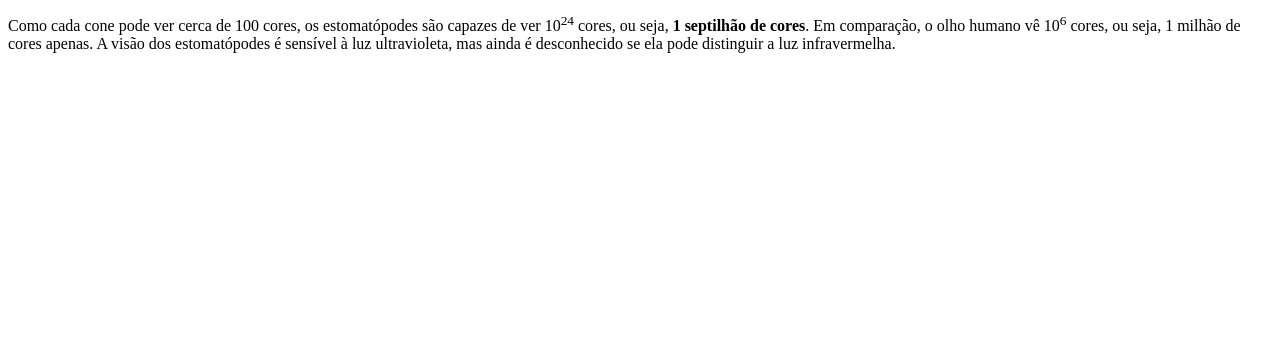
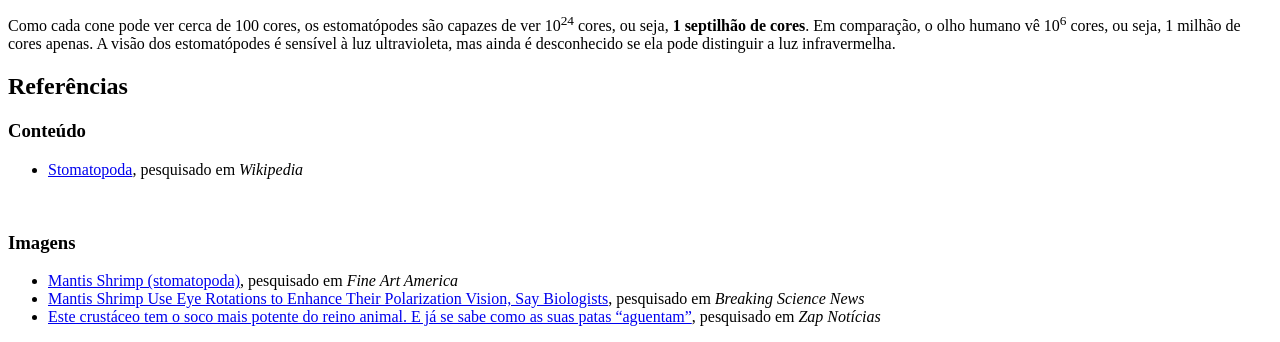
Before and after one commit to AndersonSilva94/trybe-exercises-fundamentals, a plain HTML site: page exercises/bloco_3/dia_4/exercicio2.html in a window 1280 px wide. Shown: the part 2462-2804 px from the top of the page. Before the commit the page ends 2531 px from the top, so only its background shows below. Drawn offline with Linux system fonts and the light colour scheme.

Commit message:
criando a seção referências

```diff
--- a/exercises/bloco_3/dia_4/exercicio2.html
+++ b/exercises/bloco_3/dia_4/exercicio2.html
@@ -92,5 +92,19 @@
         </section>
       </article>
     </main>
+    <section>
+      <h2>Referências</h2>
+      <h3>Conteúdo</h3>
+      <ul>
+        <li><a href="https://pt.wikipedia.org/wiki/Stomatopoda">Stomatopoda</a>, pesquisado em <cite>Wikipedia</cite></li>
+      </ul>
+      <br>
+      <h3>Imagens</h3>
+      <ul>
+        <li><a href="https://fineartamerica.com/featured/mantis-shrimp-stomatopoda-jaynes-gallery.html">Mantis Shrimp (stomatopoda)</a>, pesquisado em <cite>Fine Art America</cite></li>
+        <li><a href="http://www.sci-news.com/biology/mantis-shrimp-eye-rotations-polarization-vision-04022.html">Mantis Shrimp Use Eye Rotations to Enhance Their Polarization Vision, Say Biologists</a>, pesquisado em <cite>Breaking Science News</cite></li>
+        <li><a href="https://zap.aeiou.pt/crustaceo-soco-mais-potente-patas-342592">Este crustáceo tem o soco mais potente do reino animal. E já se sabe como as suas patas “aguentam”</a>, pesquisado em <cite>Zap Notícias</cite></li>
+      </ul>
+    </section>
   </body>
 </html>
```
